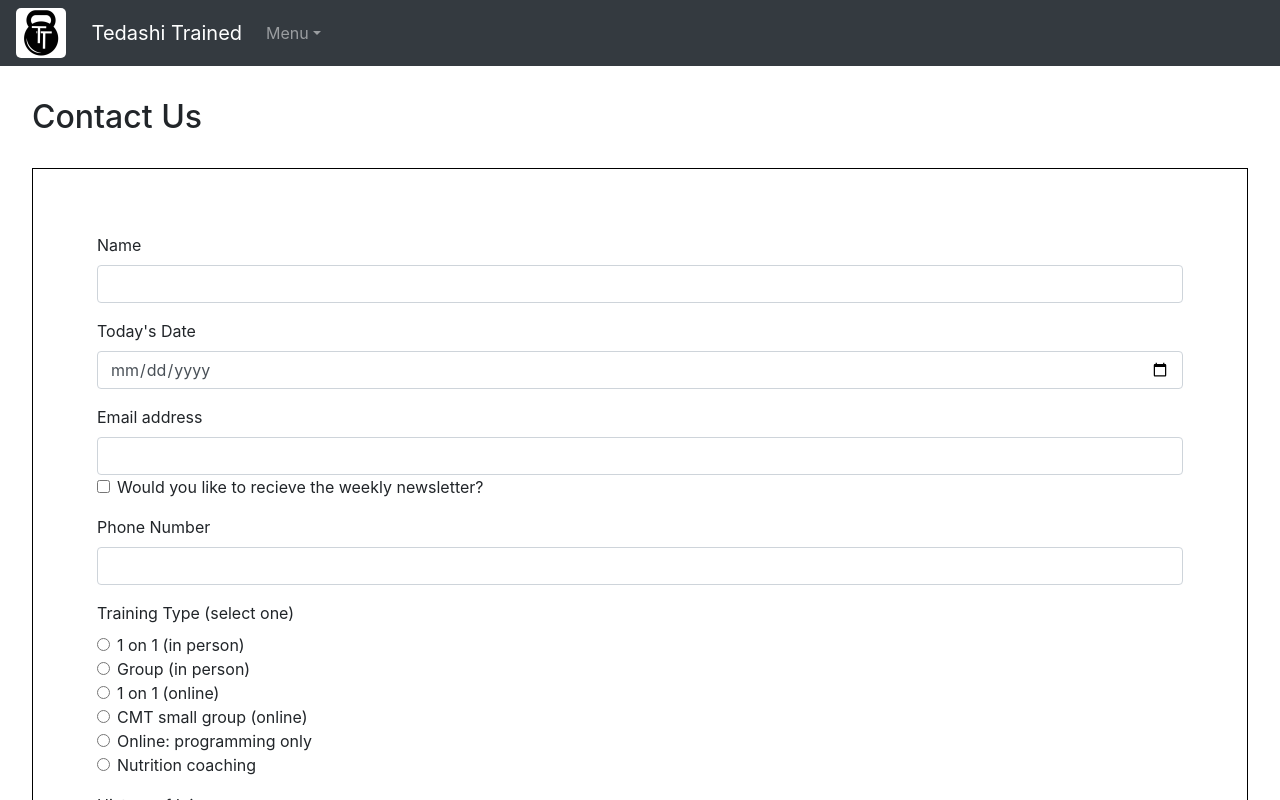
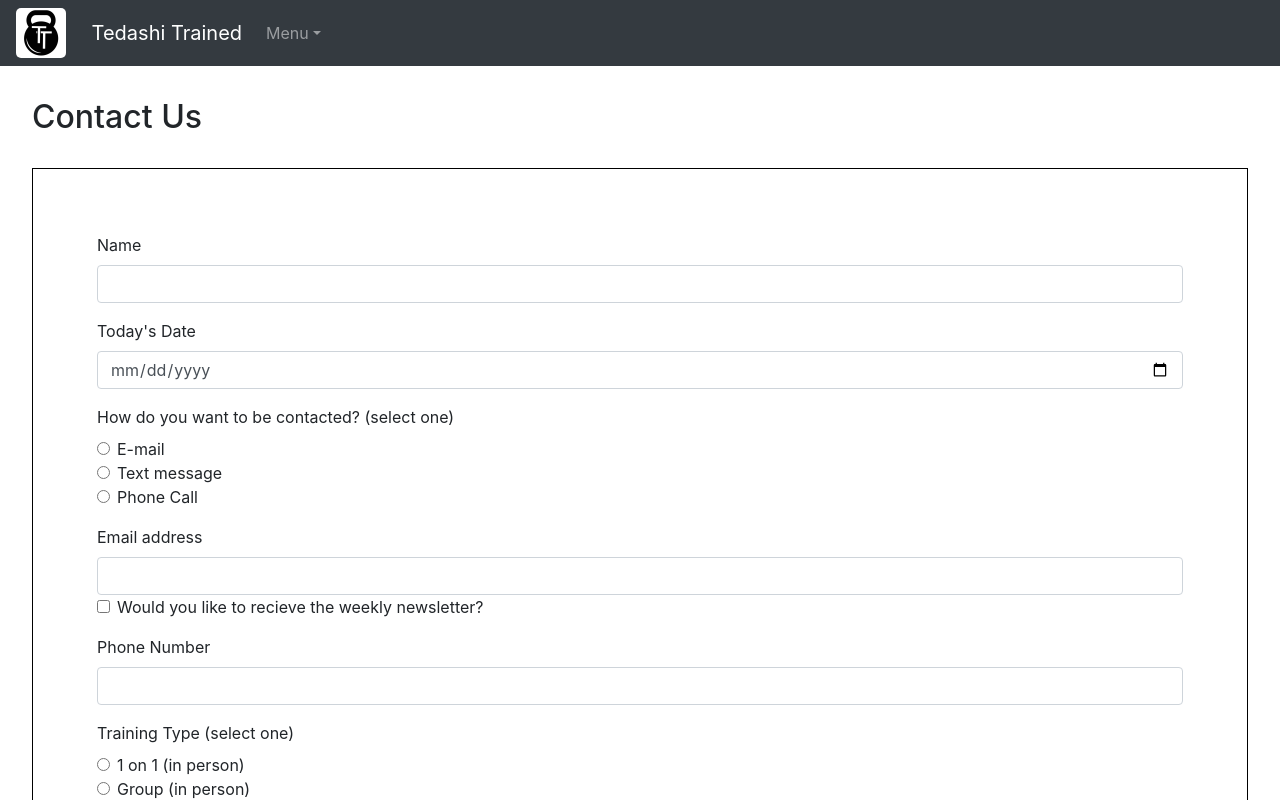
Before and after one commit to myerstina515/tedashitrained, a React (Create React App) app: page /contact in a window 1280 px wide. Shown: the top 800 px of the page. Built offline with nearby package versions, Linux system fonts and the light colour scheme.

Commit message:
adding preferred contact methodto contact page

```diff
--- a/package.json
+++ b/package.json
@@ -10,7 +10,7 @@
     "@fortawesome/fontawesome-svg-core": "^1.2.34",
     "@fortawesome/free-brands-svg-icons": "^5.15.2",
     "@fortawesome/free-solid-svg-icons": "^5.15.2",
-    "@fortawesome/react-fontawesome": "^0.1.14",
+    "@fortawesome/react-fontawesome": "^0.2.0",
     "@material-ui/core": "^4.11.3",
     "@material-ui/icons": "^4.11.2",
     "@testing-library/jest-dom": "^5.11.9",
--- a/src/components/ContactForm.js
+++ b/src/components/ContactForm.js
@@ -42,6 +42,7 @@ const ContactForm = (props) => {
 
       name: item.name,
       date: item.date,
+      preferredContact: item.preferredContact,
       emailAddress: item.emailAddress,
       phoneNumber: item.phoneNumber,
       trainingType: item.trainingType,
@@ -81,6 +82,27 @@ const ContactForm = (props) => {
           <Form.Group controlId="formBasicEmail">
             <Form.Label>Today's Date</Form.Label>
             <Form.Control onChange={handleChange} name="date" type="date" required></Form.Control>
+          </Form.Group>
+          <Form.Group className="mb-3" onChange={handleChange}>
+            <Form.Label>How do you want to be contacted? (select one)</Form.Label>
+            <Form.Check
+              type="radio"
+              name="preferredContact"
+              value="email"
+              label="E-mail"
+            />
+            <Form.Check
+              type="radio"
+              name="preferredContact"
+              label="Text message"
+              value="Text message"
+            />
+            <Form.Check
+              type="radio"
+              name="preferredContact"
+              label="Phone Call"
+              value="Phone Call (provide general availability in 'Message' section below)"
+            />
           </Form.Group>
           <Form.Group controlId="formBasicPassword">
             <Form.Label>Email address</Form.Label>
--- a/src/components/Kettlebell.js
+++ b/src/components/Kettlebell.js
@@ -96,6 +96,7 @@ const Kettlebell = (props) => {
                     <Card.Title>{contacts.name}</Card.Title>
                     <Card.Text id="text">ID: {contacts._id}</Card.Text>
                     <Card.Text id="text">Date Submitted: {contacts.date}</Card.Text>
+                    <Card.Text id="text">Date Submitted: {contacts.preferredContact}</Card.Text>
                     <Card.Text id="text">Email: {contacts.emailAddress}</Card.Text>
                     <Card.Text id="text">Newsletter: {contacts.newsletter}</Card.Text>
                     <Card.Text id="text">Phone: {contacts.phoneNumber}</Card.Text>
@@ -130,6 +131,7 @@ const Kettlebell = (props) => {
                     <Card.Title>{contacts.name}</Card.Title>
                     <Card.Text id="text">ID: {contacts._id}</Card.Text>
                     <Card.Text id="text">Date Submitted: {contacts.date}</Card.Text>
+                    <Card.Text id="text">Date Submitted: {contacts.preferredContact}</Card.Text>
                     <Card.Text id="text">Email: {contacts.emailAddress}</Card.Text>
                     <Card.Text id="text">Newsletter: {contacts.newsletter}</Card.Text>
                     <Card.Text id="text">Phone: {contacts.phoneNumber}</Card.Text>
```
Also changed, not shown: 1 other file (tests, documents, lock files or other folders).
